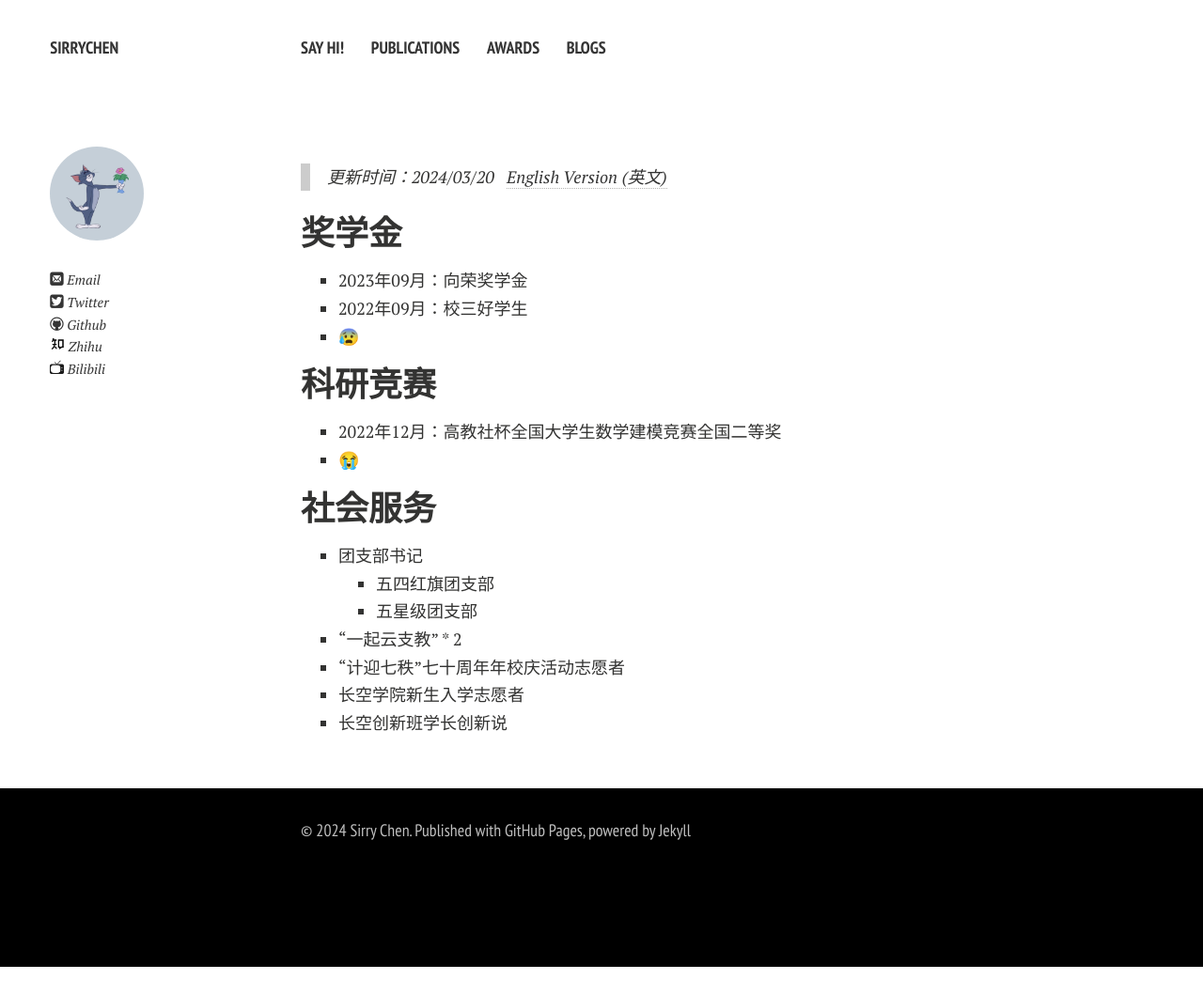
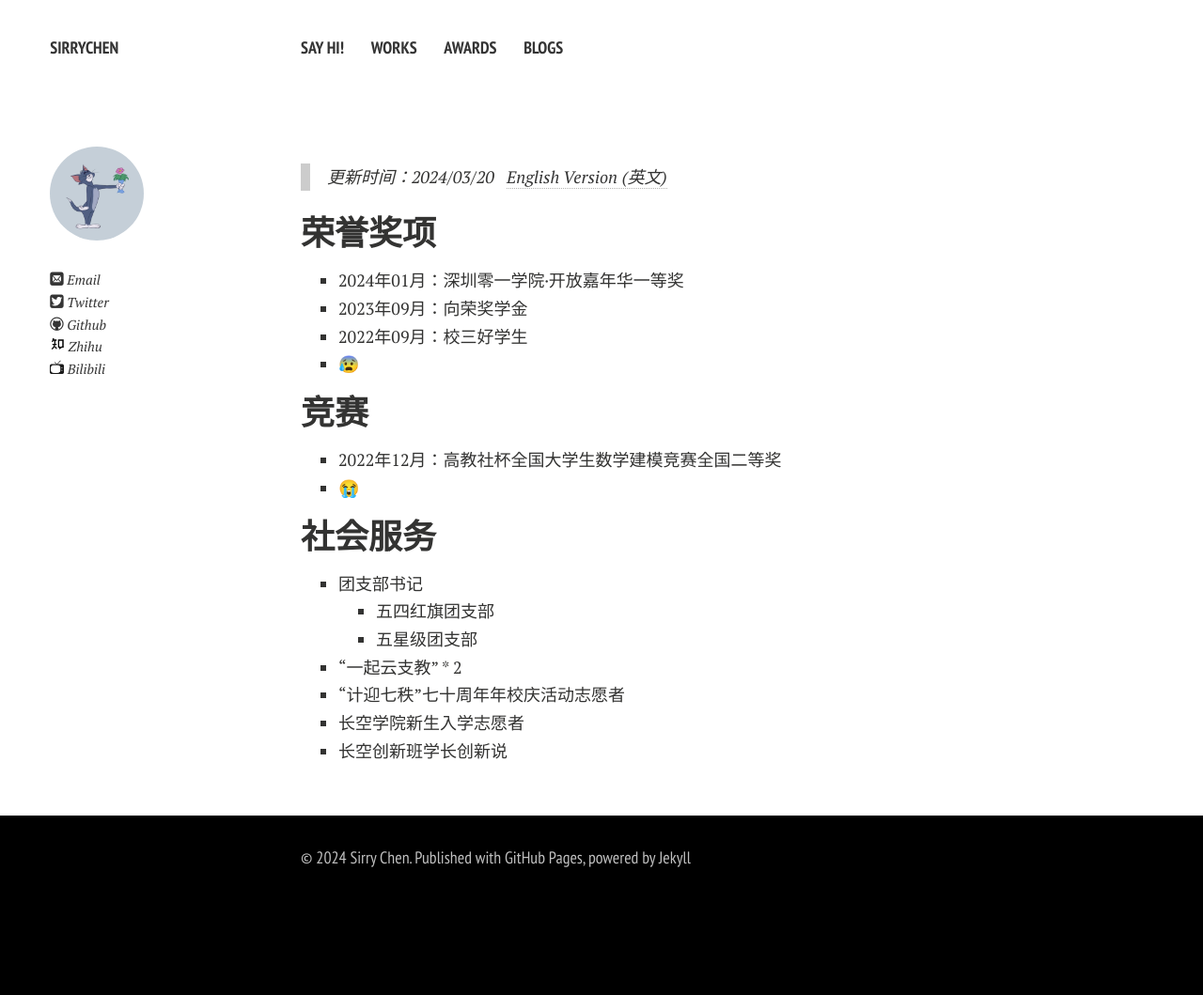
Before and after one commit to SirryChen/SirryChen.github.io, a Jekyll site: the page built from file/awards-zh.md, in a window 1280 px wide. Shown: the whole page at 94% size. Built offline with Jekyll 4.4.1, drawn with Linux system fonts in a browser that asks for light colours; comment, search, counter and statistics services are not loaded; a style sheet for code colours, icons or effects is not loaded; before the commit the page ends 1029 px from its top, so only the background shows below that; grey boxes are pictures that could not be loaded.

Commit message:
modified:   _config.yml 	modified:   awards.md 	modified:   file/awards-zh.md 	renamed:    file/publications-zh.md -> file/works-zh.md 	renamed:    publications.md -> works.md

```diff
--- a/_config.yml
+++ b/_config.yml
@@ -37,8 +37,8 @@ owner:
 links:
   - title: SAY HI!
     url: /
-  - title: Publications
-    url: /publications/
+  - title: Works
+    url: /works/
   - title: Awards
     url: /awards/
   - title: Blogs
--- a/file/awards-zh.md
+++ b/file/awards-zh.md
@@ -6,13 +6,14 @@ title: Awards-zh
 
 > 更新时间：2024/03/20 &nbsp; [English Version (英文)](../awards.md/)
 
-## 奖学金
+## 荣誉奖项
 
+- 2024年01月：深圳零一学院·开放嘉年华一等奖
 - 2023年09月：向荣奖学金
 - 2022年09月：校三好学生
 - 😰
 
-## 科研竞赛
+## 竞赛
 
 - 2022年12月：高教社杯全国大学生数学建模竞赛全国二等奖
 - 😭
```
Also changed, not shown: awards.md (+2 -5 lines), file/works-zh.md (renamed from file/publications-zh.md, +5 -1 lines), works.md (renamed from publications.md, +2 -2 lines).
